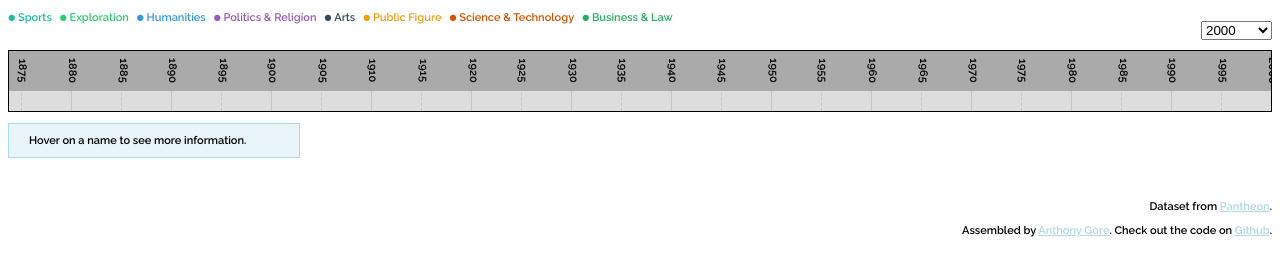
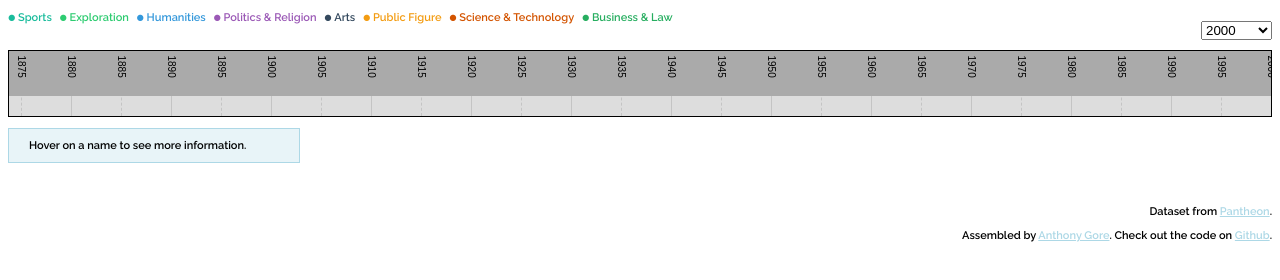
Before and after one commit to anthonygore/famous-lives, a website: page nodeserver/src/index.html in a window 1280 px wide. Shown: the part 44-324 px from the top of the page. Drawn offline with nearby package versions, Linux system fonts and the light colour scheme; files that its build step writes are made by us from their sources; no server answers.

Commit message:
Fixed time scale text

```diff
--- a/nodeserver/src/resources/sass/main.scss
+++ b/nodeserver/src/resources/sass/main.scss
@@ -5,7 +5,7 @@
 /*Variables*/
 $grey : #ddd;
 $lightblue : lightblue;
-$time-scale-height: 40px;
+$time-scale-height: 45px;
 $tablet-max: 768px;
 
 /*Colors*/
@@ -97,6 +97,7 @@ a:active {
   }
 }
 
+
 #wrapper {
   position: relative;
   overflow-y: hidden;
@@ -110,10 +111,22 @@ a:active {
     position: absolute;
     z-index: 2;
     .vertical-text {
+      font-family: Arial, Helvetica, sans-serif;
+      position: absolute;
+      right: -22px;
+      top: 22px;
+      text-align: left;
+      font-size: 10px;
       transform: rotate(90deg);
-      right: -14px;
-      position: absolute;
-      top: 13px;
+      -ms-transform: rotate(90deg);
+      -moz-transform: rotate(90deg);
+      -webkit-transform: rotate(90deg);
+      -o-transform: rotate(90deg);
+      line-height: 10px;
+      height: 10px;
+      width: 45px;
+      overflow: visible;
+      white-space: nowrap;
     }
   }
   /*Time lines*/
```
Also changed, not shown: nodeserver/src/public/css/main.css.
